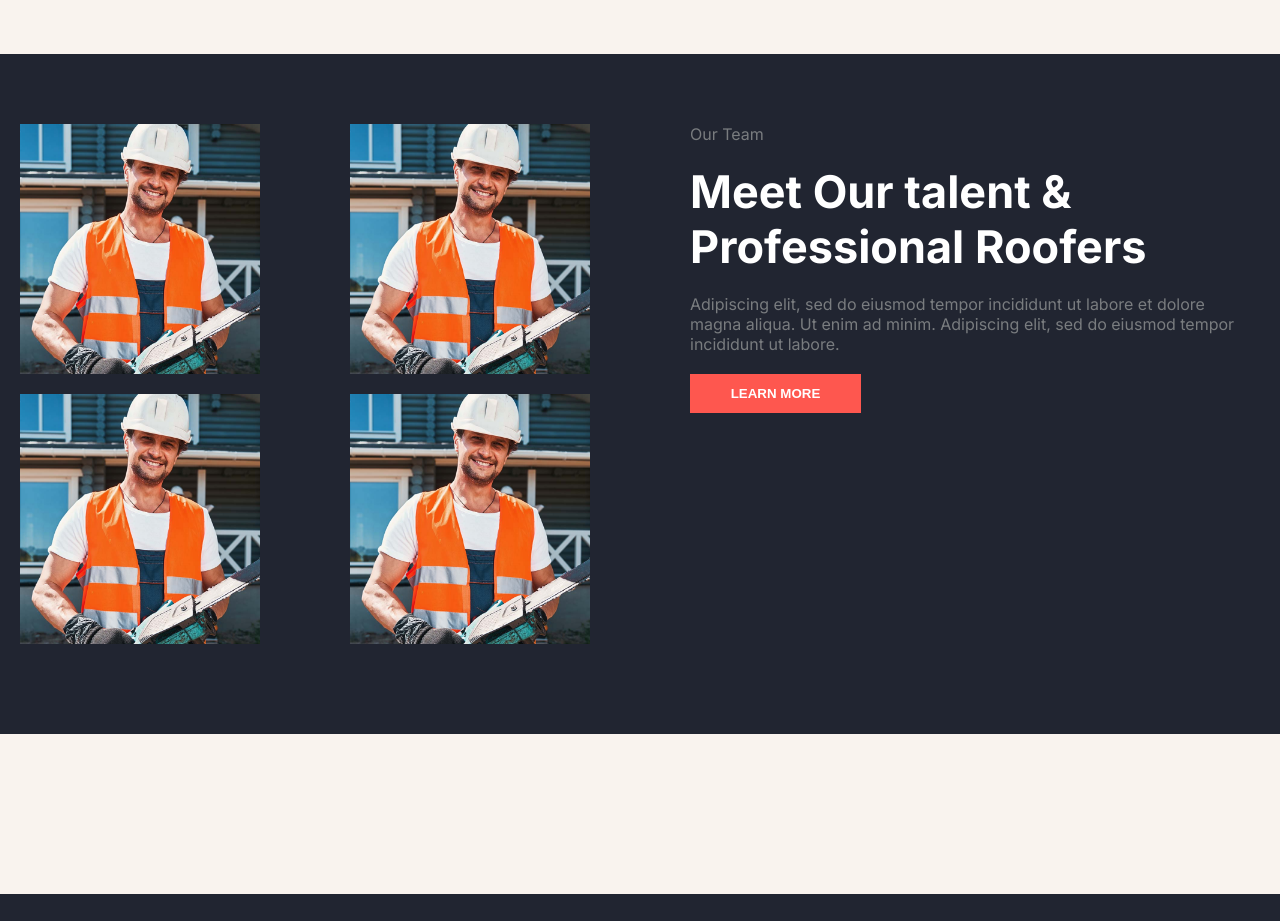
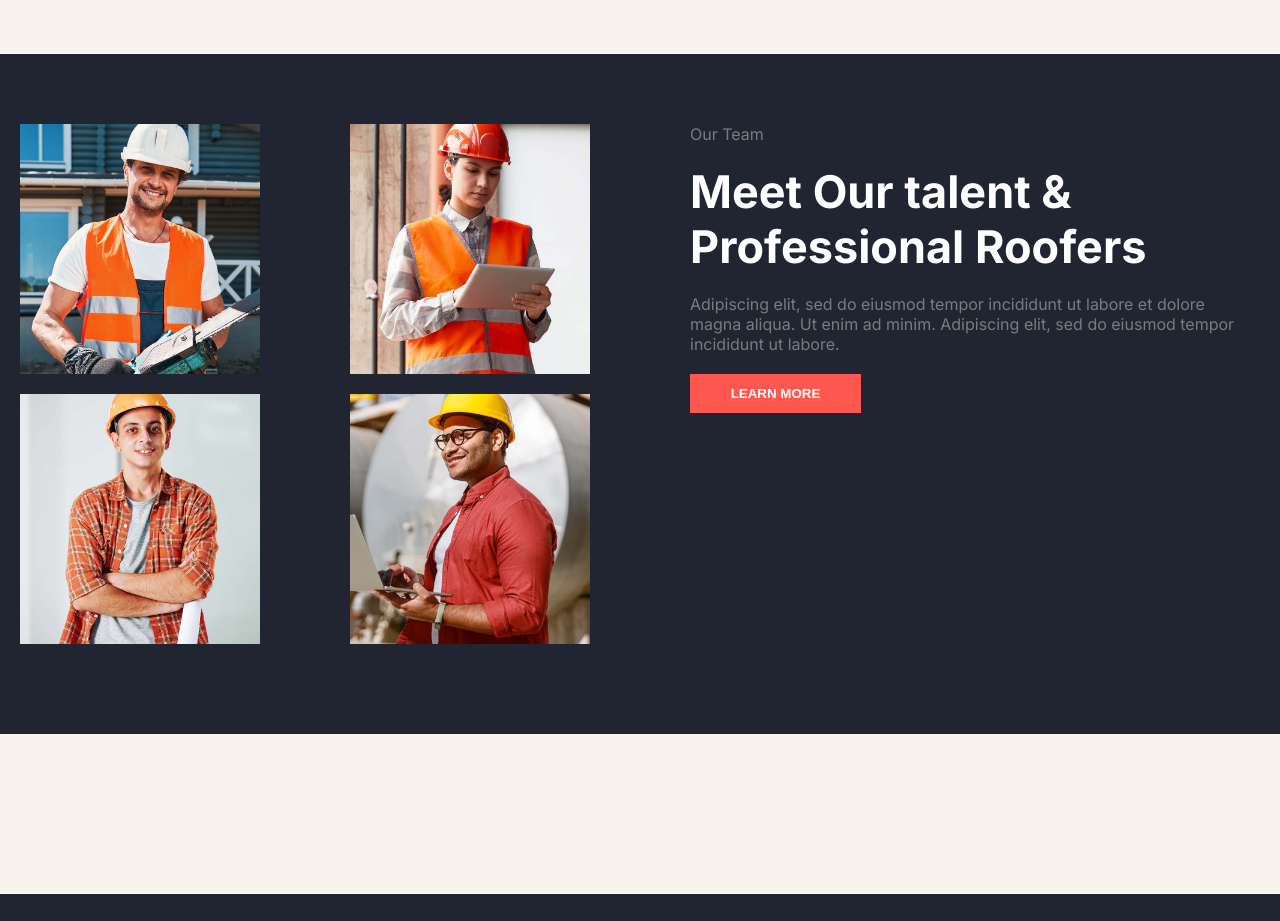
Before and after one commit to arifqasemi/hqceiling, a Next.js app: page /about in a window 1280 px wide. Shown: the part 2800-3721 px from the top of the page. Built offline with nearby package versions, Linux system fonts and the light colour scheme.

Commit message:
project image

```diff
--- a/components/project-section.css
+++ b/components/project-section.css
@@ -19,7 +19,7 @@
 }
 
 .projects .project{
-    background-image: url('../assets/images/about-1-1.jpg');
+    /* background-image: url('../assets/images/about-1-1.jpg'); */
     background-size: cover;
     background-position: center;
     height: 66vh;
--- a/components/team-section.js
+++ b/components/team-section.js
@@ -28,7 +28,7 @@ function TeamSection() {
               </div>
 
             </div>
-            <div className='image-team' style={{ backgroundImage: `url(${image1.src})` }}>
+            <div className='image-team' style={{ backgroundImage: `url(${image2.src})` }}>
               <div className='team-overly'>
                 <div>
                    <h3 style={{color:'white'}}>John Leiviw</h3>
@@ -42,7 +42,7 @@ function TeamSection() {
               </div>
 
             </div>
-            <div className='image-team' style={{ backgroundImage: `url(${image1.src})` }}>
+            <div className='image-team' style={{ backgroundImage: `url(${image3.src})` }}>
               <div className='team-overly'>
                 <div>
                    <h3 style={{color:'white'}}>John Leiviw</h3>
@@ -56,7 +56,7 @@ function TeamSection() {
               </div>
 
             </div>
-            <div className='image-team' style={{ backgroundImage: `url(${image1.src})` }}>
+            <div className='image-team' style={{ backgroundImage: `url(${image4.src})` }}>
               <div className='team-overly'>
                 <div>
                    <h3 style={{color:'white'}}>John Leiviw</h3>
```
Also changed, not shown: components/project-section.js (+12 -7 lines).
